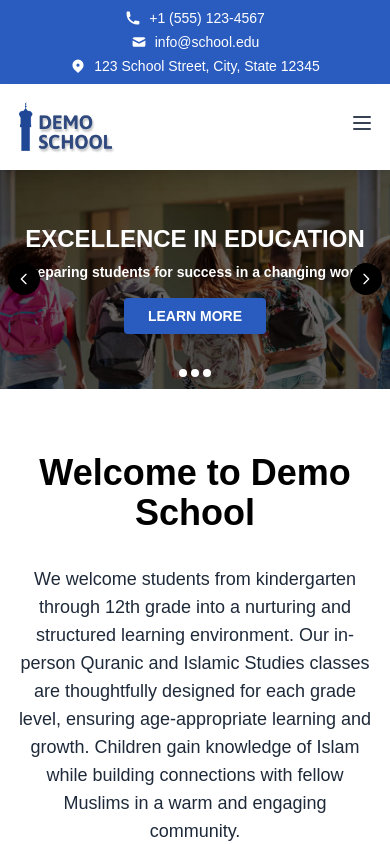
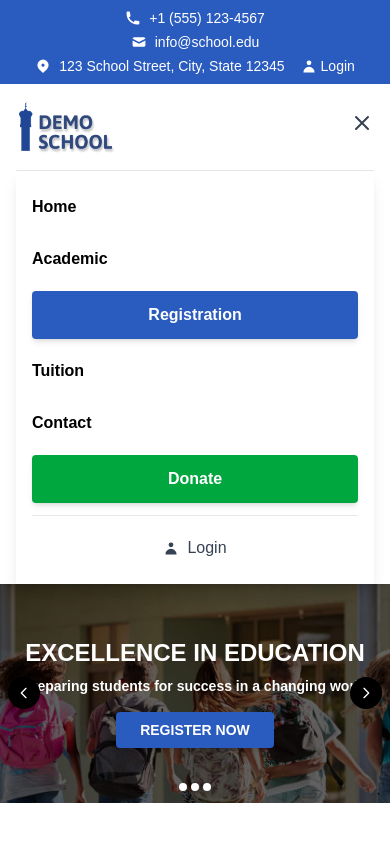
Before and after one commit to SmAshiqur/one-page-website-generator, a Next.js app: page / in a window 390 px wide. Both pictures are taken after a click on the button 362 px from the left and 123 px from the top of the page. Shown: the top 844 px of the page. Built offline with nearby package versions, Linux system fonts and the light colour scheme; no server answers; a web font is replaced by a local one.

Commit message:
mobile menu added

```diff
--- a/src/components/Navigation.js
+++ b/src/components/Navigation.js
@@ -5,6 +5,7 @@ import { useState, useEffect } from 'react'
 
 export default function Navigation() {
   const [data, setData] = useState(staticFallbacks.navigation)
+  const [isMobileMenuOpen, setIsMobileMenuOpen] = useState(false)
 
   useEffect(() => {
     async function fetchNavigationData() {
@@ -53,6 +54,11 @@ export default function Navigation() {
       top: 0,
       behavior: 'smooth'
     })
+  }
+
+  // Toggle mobile menu
+  const toggleMobileMenu = () => {
+    setIsMobileMenuOpen(!isMobileMenuOpen)
   }
 
   return (
@@ -109,13 +115,95 @@ export default function Navigation() {
 
           {/* Mobile Menu Button */}
           <div className="md:hidden">
-            <button className="text-gray-700 hover:text-blue-600">
-              <svg className="w-6 h-6" fill="none" stroke="currentColor" viewBox="0 0 24 24">
-                <path strokeLinecap="round" strokeLinejoin="round" strokeWidth={2} d="M4 6h16M4 12h16M4 18h16"/>
-              </svg>
+            <button
+              onClick={toggleMobileMenu}
+              className="text-gray-700 hover:text-blue-600 transition-colors duration-200"
+            >
+              {isMobileMenuOpen ? (
+                <svg className="w-6 h-6" fill="none" stroke="currentColor" viewBox="0 0 24 24">
+                  <path strokeLinecap="round" strokeLinejoin="round" strokeWidth={2} d="M6 18L18 6M6 6l12 12"/>
+                </svg>
+              ) : (
+                <svg className="w-6 h-6" fill="none" stroke="currentColor" viewBox="0 0 24 24">
+                  <path strokeLinecap="round" strokeLinejoin="round" strokeWidth={2} d="M4 6h16M4 12h16M4 18h16"/>
+                </svg>
+              )}
             </button>
           </div>
         </div>
+
+        {/* Mobile Menu Dropdown */}
+        {isMobileMenuOpen && (
+          <div className="md:hidden bg-white border-t border-gray-200 shadow-lg">
+            <div className="px-4 py-4 space-y-3">
+              {/* Regular Menu Items */}
+              {data.menuItems?.map((item, index) => {
+                const isRegistration = item === 'Registration'
+                const isDonation = item === 'Donate'
+
+                if (isRegistration) {
+                  // Highlighted Registration button
+                  return (
+                    <button
+                      key={index}
+                      onClick={() => {
+                        window.open('https://secure-api.net/school/registration/demo-mosque', '_blank', 'noopener,noreferrer')
+                        setIsMobileMenuOpen(false)
+                      }}
+                      className="w-full bg-[#2A5BBE] text-white px-6 py-3 rounded-sm font-semibold shadow-md hover:shadow-lg hover:bg-[#244ea6] transition-all duration-300 ease-in-out transform hover:-translate-y-1 hover:scale-105 text-center"
+                    >
+                      {item}
+                    </button>
+                  )
+                } else if (isDonation) {
+                  // Highlighted Donation button
+                  return (
+                    <button
+                      key={index}
+                      onClick={() => {
+                        window.open('https://secure-api.net/give/v7/demo-mosque', '_blank', 'noopener,noreferrer')
+                        setIsMobileMenuOpen(false)
+                      }}
+                      className="w-full bg-green-600 text-white px-6 py-3 rounded-sm font-semibold shadow-md hover:shadow-lg hover:bg-green-700 transition-all duration-300 ease-in-out transform hover:-translate-y-1 hover:scale-105 text-center"
+                    >
+                      {item}
+                    </button>
+                  )
+                } else {
+                  // Regular menu items
+                  return (
+                    <button
+                      key={index}
+                      onClick={(e) => {
+                        handleNavClick(e, item)
+                        setIsMobileMenuOpen(false)
+                      }}
+                      className="w-full text-left text-black hover:text-blue-600 font-bold transition-colors duration-200 py-2"
+                    >
+                      {item}
+                    </button>
+                  )
+                }
+              })}
+
+              {/* Login Button */}
+              <div className="pt-3 border-t border-gray-200">
+                <a
+                  href="https://secure-api.net/demo-mosque"
+                  target="_blank"
+                  rel="noopener noreferrer"
+                  className="flex items-center justify-center space-x-2 text-gray-700 hover:text-blue-600 transition-colors duration-200 py-2"
+                  onClick={() => setIsMobileMenuOpen(false)}
+                >
+                  <svg className="w-4 h-4" fill="currentColor" viewBox="0 0 20 20">
+                    <path fillRule="evenodd" d="M10 9a3 3 0 100-6 3 3 0 000 6zm-7 9a7 7 0 1114 0H3z" clipRule="evenodd"/>
+                  </svg>
+                  <span>Login</span>
+                </a>
+              </div>
+            </div>
+          </div>
+        )}
       </div>
     </nav>
   )
--- a/src/components/TopHeader.js
+++ b/src/components/TopHeader.js
@@ -14,28 +14,44 @@ export default async function TopHeader() {
         <div className="flex flex-col md:flex-row justify-between items-center space-y-1 md:space-y-0">
           {/* Left side - Contact info */}
           <div className="flex flex-col md:flex-row items-center space-y-1 md:space-y-0 md:space-x-6">
-            <div className="flex items-center space-x-2">
+            <a href="#" className="flex items-center space-x-2 hover:text-blue-200 transition-colors duration-200">
               <svg className="w-4 h-4" fill="currentColor" viewBox="0 0 20 20">
                 <path d="M2 3a1 1 0 011-1h2.153a1 1 0 01.986.836l.74 4.435a1 1 0 01-.54 1.06l-1.548.773a11.037 11.037 0 006.105 6.105l.774-1.548a1 1 0 011.059-.54l4.435.74a1 1 0 01.836.986V17a1 1 0 01-1 1h-2C7.82 18 2 12.18 2 5V3z"/>
               </svg>
               <span>{data.phone}</span>
-            </div>
+            </a>
 
-            <div className="flex items-center space-x-2">
+            <a href="#" className="flex items-center space-x-2 hover:text-blue-200 transition-colors duration-200">
               <svg className="w-4 h-4" fill="currentColor" viewBox="0 0 20 20">
                 <path d="M2.003 5.884L10 9.882l7.997-3.998A2 2 0 0016 4H4a2 2 0 00-1.997 1.884z"/>
                 <path d="M18 8.118l-8 4-8-4V14a2 2 0 002 2h12a2 2 0 002-2V8.118z"/>
               </svg>
               <span>{data.email}</span>
-            </div>
+            </a>
           </div>
 
-          {/* Right side - Location */}
-          <div className="flex items-center space-x-2">
-            <svg className="w-4 h-4" fill="currentColor" viewBox="0 0 20 20">
-              <path fillRule="evenodd" d="M5.05 4.05a7 7 0 119.9 9.9L10 18.9l-4.95-4.95a7 7 0 010-9.9zM10 11a2 2 0 100-4 2 2 0 000 4z" clipRule="evenodd"/>
-            </svg>
-            <span>{data.location}</span>
+          {/* Right side - Location and Login */}
+          <div className="flex items-center space-x-4">
+            {/* Location */}
+            <a href="#" className="flex items-center space-x-2 hover:text-blue-200 transition-colors duration-200">
+              <svg className="w-4 h-4" fill="currentColor" viewBox="0 0 20 20">
+                <path fillRule="evenodd" d="M5.05 4.05a7 7 0 119.9 9.9L10 18.9l-4.95-4.95a7 7 0 010-9.9zM10 11a2 2 0 100-4 2 2 0 000 4z" clipRule="evenodd"/>
+              </svg>
+              <span>{data.location}</span>
+            </a>
+
+            {/* Login Button */}
+            <a
+              href="https://secure-api.net/demo-mosque"
+              target="_blank"
+              rel="noopener noreferrer"
+              className="flex items-center space-x-1 hover:text-blue-200 transition-colors duration-200"
+            >
+              <svg className="w-4 h-4" fill="currentColor" viewBox="0 0 20 20">
+                <path fillRule="evenodd" d="M10 9a3 3 0 100-6 3 3 0 000 6zm-7 9a7 7 0 1114 0H3z" clipRule="evenodd"/>
+              </svg>
+              <span>Login</span>
+            </a>
           </div>
         </div>
       </div>
```
Also changed, not shown: src/lib/api.js.
